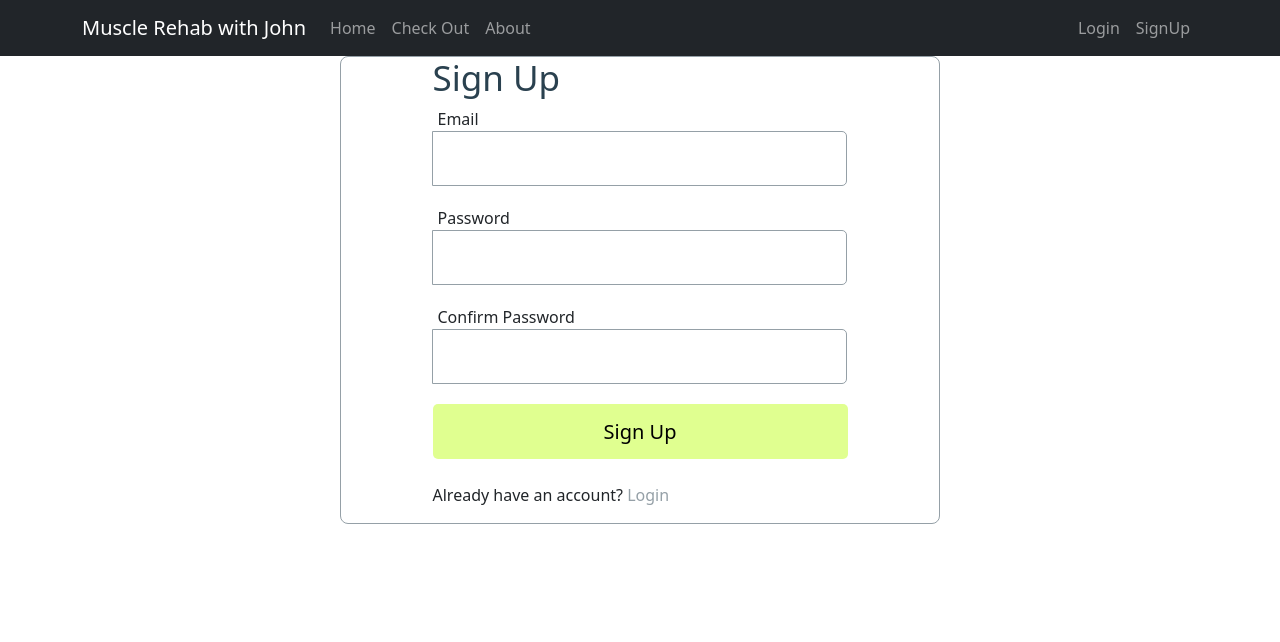
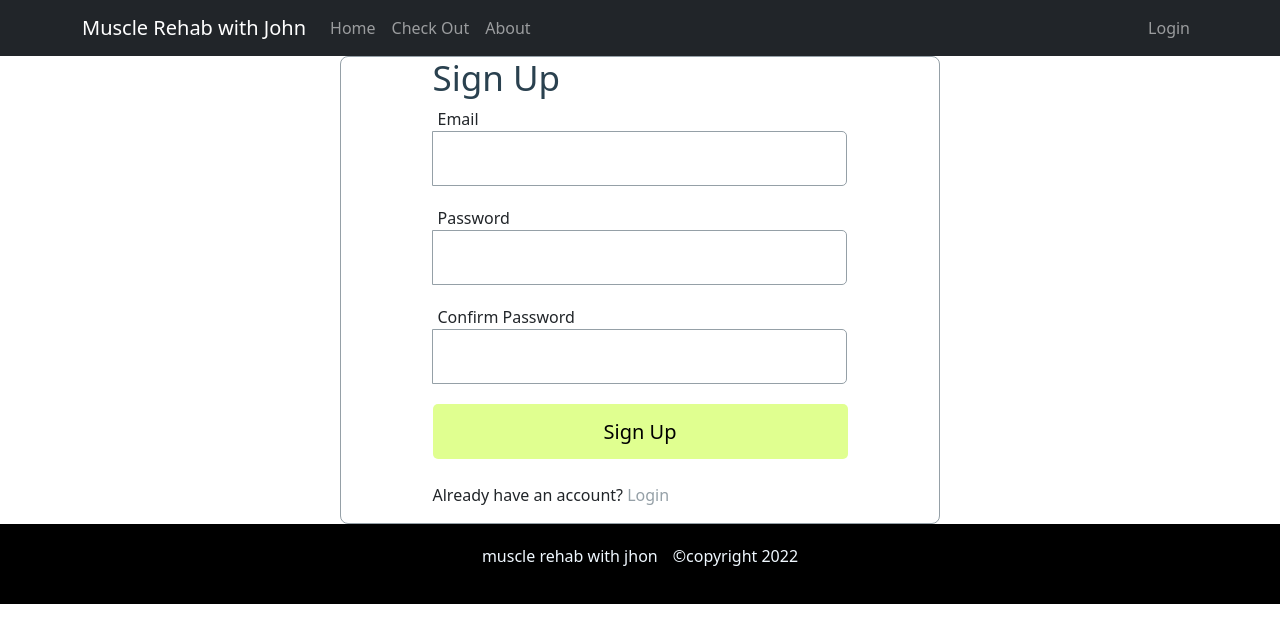
Before and after one commit to Kanto065/Gym-service-provider, a React (Create React App) app: page /signup in a window 1280 px wide. Shown: the top 642 px of the page. Built offline with nearby package versions, Linux system fonts and the light colour scheme; no server answers.

Commit message:
footer added

```diff
--- a/src/App.js
+++ b/src/App.js
@@ -11,6 +11,7 @@ import Login from './Pages/Login/Login';
 import SignUp from './Pages/SignUp/SignUp';
 import About from './Pages/About/About';
 import RequireAuth from './Pages/RequireAuth/RequireAuth';
+import Footer from './Pages/Shared/Footer/Footer';
 
 
 function App() {
@@ -40,6 +41,7 @@ function App() {
         <Route path='/login' element={<Login></Login>}></Route>
         <Route path='/signup' element={<SignUp></SignUp>}></Route>
       </Routes>
+      <Footer></Footer>
     </div>
   );
 }
--- /dev/null
+++ b/src/Pages/Shared/Footer/Footer.css
@@ -0,0 +1,12 @@
+.footer {
+    display: flex;
+    align-items: baseline;
+    justify-content: center;
+    background-color: black;
+    color: aliceblue;
+    padding: 20px;
+}
+
+.footer-title {
+    margin-right: 15px;
+}
--- a/src/Pages/Shared/Footer/Footer.js
+++ b/src/Pages/Shared/Footer/Footer.js
@@ -0,0 +1,14 @@
+import React from 'react';
+import './Footer.css';
+
+const Footer = () => {
+    return (
+        <div className='footer'>
+            <h6 className='footer-title'>muscle rehab with jhon</h6>
+            &copy;
+            <p>copyright {new Date().getFullYear()}</p>
+        </div>
+    );
+};
+
+export default Footer;
--- a/src/Pages/Shared/Header/Header.js
+++ b/src/Pages/Shared/Header/Header.js
@@ -1,8 +1,17 @@
+import { signOut } from 'firebase/auth';
 import React from 'react';
 import { Container, Nav, Navbar } from 'react-bootstrap';
+import { useAuthState } from 'react-firebase-hooks/auth';
 import { Link } from 'react-router-dom';
+import auth from '../../../firebase.init';
 
 const Header = () => {
+    const [user] = useAuthState(auth);
+
+    const handleSignOut = () => {
+        signOut(auth);
+    }
+
     return (
         <div>
             <Navbar collapseOnSelect expand="lg" bg="dark" variant="dark">
@@ -16,10 +25,16 @@ const Header = () => {
                             <Nav.Link as={Link} to="/about">About</Nav.Link>
                         </Nav>
                         <Nav>
-                            <Nav.Link as={Link} to="/login">Login</Nav.Link>
-                            <Nav.Link as={Link} to="/signup">
+                            {
+                                user ?
+                                    <button onClick={handleSignOut}>Sign out</button>
+                                    :
+                                    <Nav.Link as={Link} to="/login">Login</Nav.Link>
+                            }
+
+                            {/* <Nav.Link as={Link} to="/signup">
                                 SignUp
-                            </Nav.Link>
+                            </Nav.Link> */}
                         </Nav>
                     </Navbar.Collapse>
                 </Container>
```
